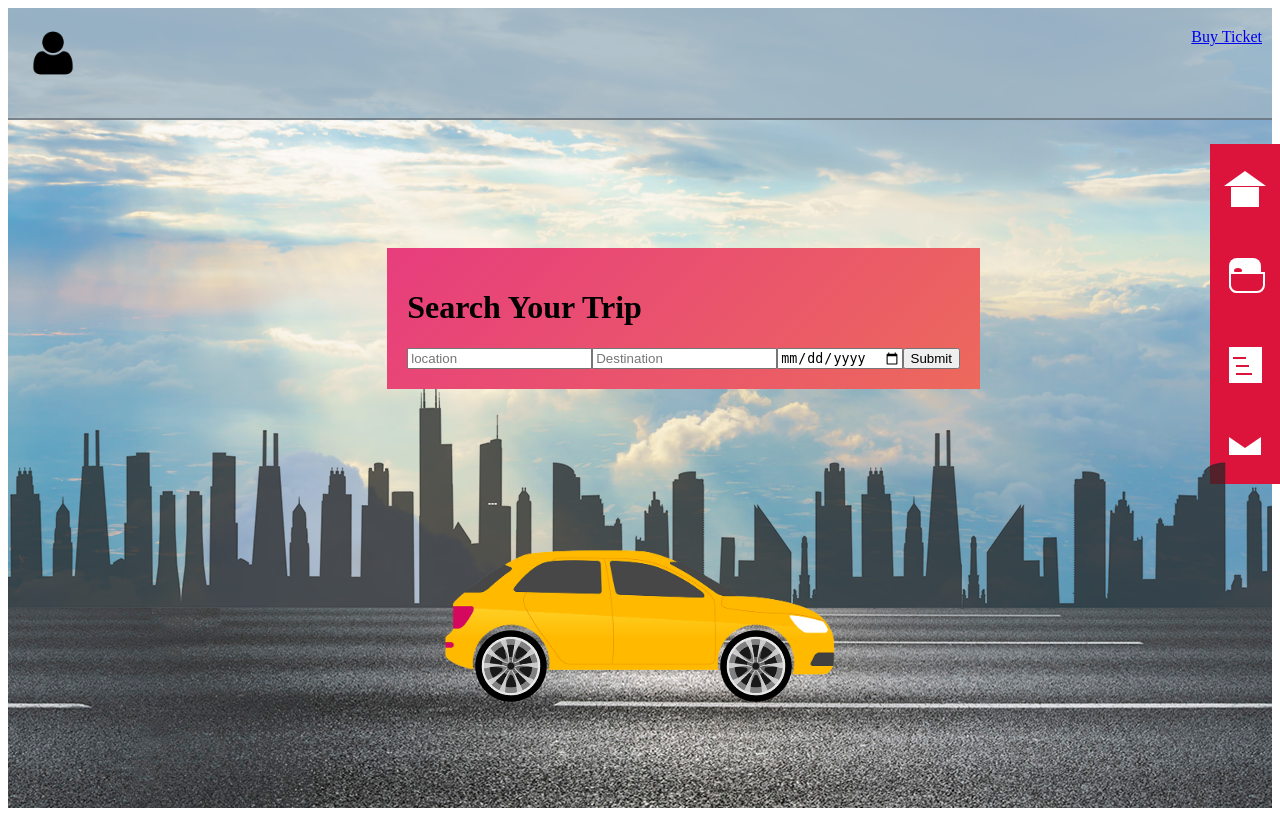
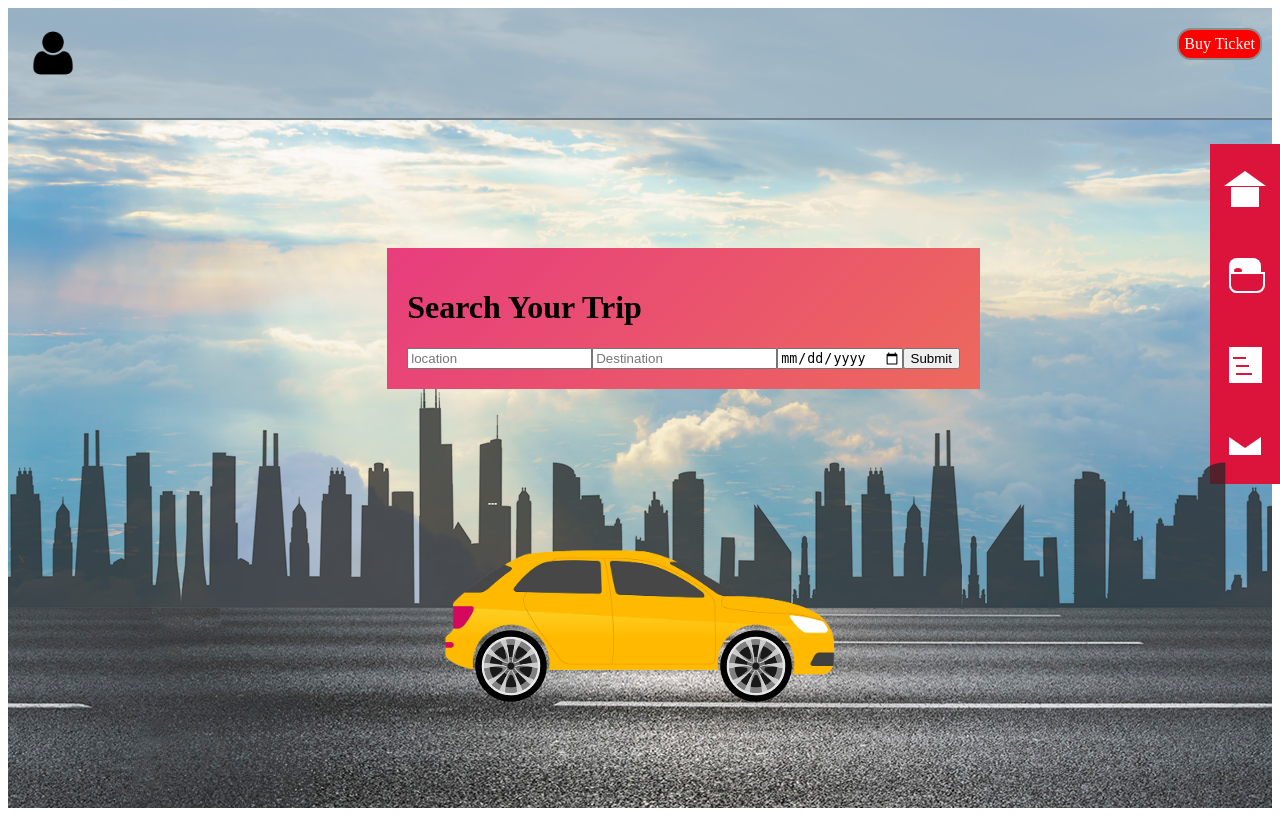
Before and after one commit to NSU-SU19CSE299S02/SU19CSE299S02G12NSU, a PHP site: page /home.php in a window 1280 px wide. Run offline with PHP 8.4, Linux system fonts and the light colour scheme; the visitor is signed in with stand-in values (Sample User, id 1); data that the repository does not hold is empty.

Commit message:
Issue #84 Styling mega buttons in  homepage
Adding Css to home page buy ticket buttons

```diff
--- a/Project Code/css/style.css
+++ b/Project Code/css/style.css
@@ -503,3 +503,17 @@ nav ul li div { position: relative; }
 	border-width: 0 16px 9px 16px;
 	border-color: transparent transparent white transparent;
 }
+
+
+
+.mega_button{
+    display: block;
+    background: red;
+    text-color: red;
+    color: white;
+    text-decoration: none;
+    padding: 5px;
+    border-radius: 14px;
+    font-family: -webkit-pictograph;
+    border: 2px solid #8b8b8b;
+}
--- a/Project Code/home.php
+++ b/Project Code/home.php
@@ -70,7 +70,15 @@ WHERE f.User_id ='$emailu' ";
 
 
 
-         <a href="#" class="mega_button">Buy Ticket</a>
+         <a href="#" class="mega_button" style="display: block;
+    background: red;
+    text-color: red;
+    color: white;
+    text-decoration: none;
+    padding: 5px;
+    border-radius: 14px;
+    font-family: -webkit-pictograph;
+    border: 2px solid #8b8b8b;">Buy Ticket</a>
             </div>
 
 
```
